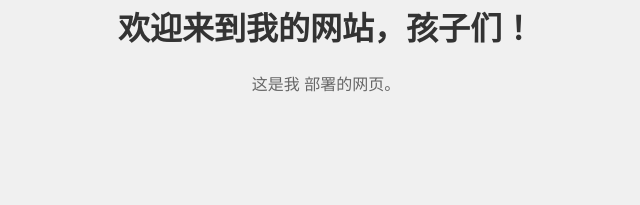
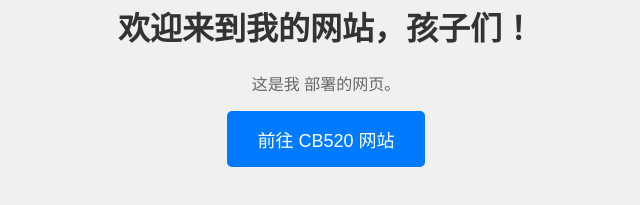
Before and after one commit to USTCCB/WebsiteCB, a plain HTML site: page index.html in a window 1280 px wide. Shown: the part 255-460 px from the top of the page, without its empty margins (314-954 px from the left). Drawn offline with Linux system fonts and the light colour scheme.

Commit message:
Update index.html

```diff
--- a/index.html
+++ b/index.html
@@ -30,5 +30,25 @@
 
     <h1>欢迎来到我的网站，孩子们！</h1>
     <p>这是我 部署的网页。</p>
+<style>
+    .large-button {
+        padding: 15px 30px;
+        font-size: 18px;
+        background-color: #007BFF;
+        color: white;
+        border: none;
+        border-radius: 5px;
+        cursor: pointer;
+    }
+
+    .large-button:hover {
+        background-color: #0056b3;
+    }
+</style>
+
+<button class="large-button" onclick="window.location.href='https://www.cb520.site';">
+    前往 CB520 网站
+</button>
+
 </body>
 </html>
```
